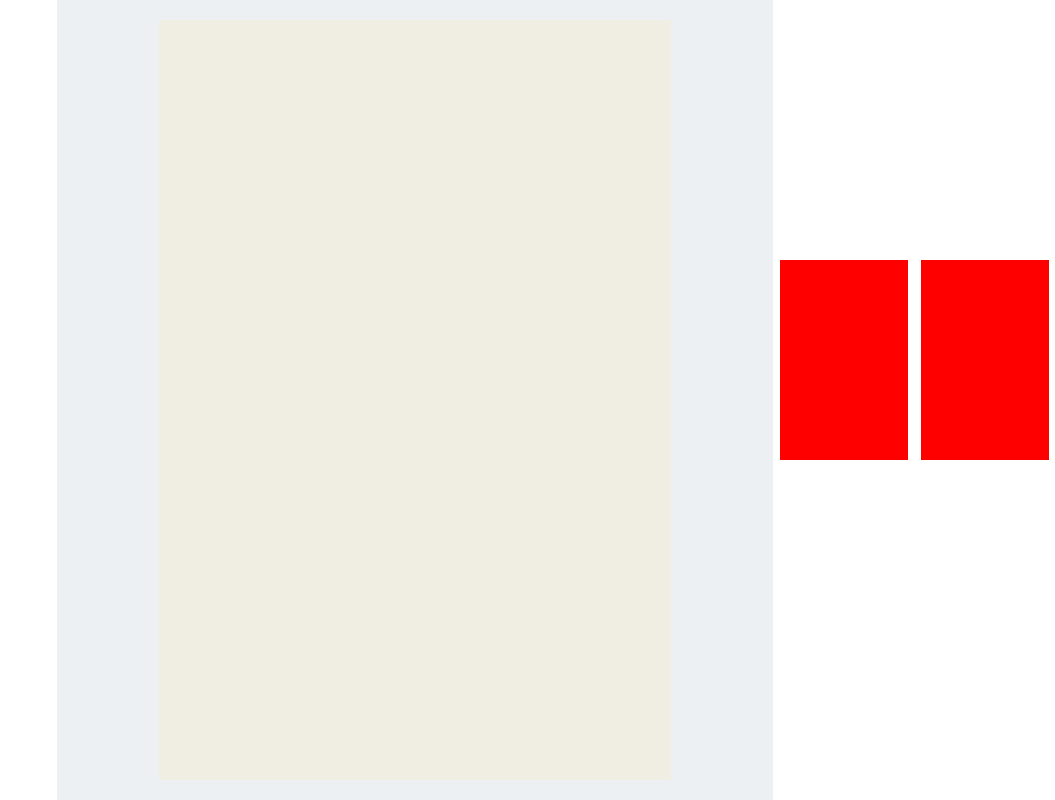
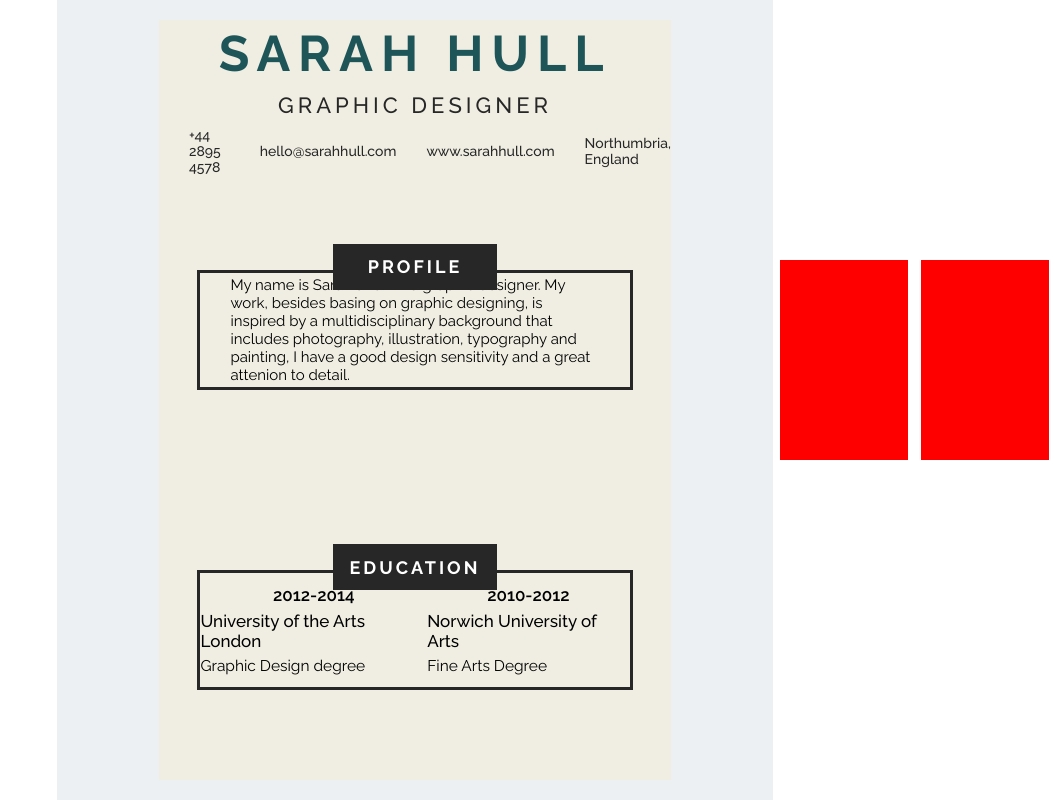
Before and after one commit to CodingMaven1/ProResume, a React (Create React App) app: page / in a window 1280 px wide. Both pictures are taken after a click on the element 1209 px from the left and 360 px from the top of the page. Shown: the whole page, without its empty margins (225-1280 px from the left). Built offline with nearby package versions, Linux system fonts and the light colour scheme.

Commit message:
Designing the second template

```diff
--- a/src/Containers/PdfViewer/PdfViewer.jsx
+++ b/src/Containers/PdfViewer/PdfViewer.jsx
@@ -15,7 +15,9 @@ class PdfViewer extends React.Component {
                             skills={data.Skills} />
         }
         else if(template === "Euphony"){
-            userTemplate = <Euphony />
+            userTemplate = <Euphony name={data.Name} pos={data.Pos} about={data.About} achievements={data.Achievements}
+                            contact={data.Contact} careerHistory={data.CareerHitsory} education={data.Education}
+                            skills={data.Skills}  />
         }
 
         return(
--- a/src/Containers/PdfViewer/TemplateDummyData.js
+++ b/src/Containers/PdfViewer/TemplateDummyData.js
@@ -20,23 +20,21 @@ const TemplateDummyData = {
         Skills: ["Familiar with, audio, lighting, dressing rooms, scripting, and music production.",'Managing live performances.','Good organization and people skills.'],
     },
 
-    Template2: {
-        Name: 'Naman Agarwal',
-        Pos: 'Stage Manager',
-        About: 'I am a stage manager with knowledge of the dynamics of live entertainment. I ensure that each show I handle runs smoothly from rehearsals to closing night.',
-        Achievements: ['Named "Employee of the Month" 4 times by Lengree Theatrical.','Profiled in the May 2016 issue of Saidai Magazine.','Worked on the Toky Award-winning play, "AIA".'],
+    Euphony: {
+        Name: 'Sarah Hull',
+        Pos: 'Graphic Designer',
+        About: "My name is Sarah and I'm a graphic designer. My work, besides basing on graphic designing, is inspired by a multidisciplinary background that includes photography, illustration, typography and painting, I have a good design sensitivity and a great attenion to detail. ",
         Contact: {
-            Mobile : '(123) 456-7890',
-            Email: 'hello@reallygreatsite.com',
-            Website: 'www.reallygreatsite.com',
-            Address: '123 Anywhere Street, Any City, State, Country 1234',
+            Mobile : '+44 2895 4578',
+            Email: 'hello@sarahhull.com',
+            Website: 'www.sarahhull.com',
+            Address: 'Northumbria, England',
         },
-        CareerHitsory: [['Assistant Stage Manager','Lengree Theatrical | Mar 2016 - present',['Create, maintain, and track all official paper work for the show',
-        'Facilitate and maintain all channels of communication related to the production.']], ['Stage Management Intern','Grimauld Repertory | Sep 2015 - Mar 2016',
-        ['Managed script for all rehearsals and dispensed line notes to actors.','Reset stage after every rehearsal and performance.',]]],
-        Education: [['University of Euanco','Bachelor of Arts in Theater Arts, 2015',['Attended from 2011 to 2015','Graduated Cum Laude',
-        'Public Relations Officer of the Student Government, 2015', "Dean's Lister for SY 2013 to 2014"]],['Dedeuay High School','Batch Valedictorian, Class of 2011',
-        ['GPA of 4.0','Academic Excellence in English, Geometry, Math','Vice President of the Student Council, 2010',"Managing Editor for The Dedeuay Bulletin"]]],
+        CareerHitsory: [['Graphic Designer','NB Studio | 2019-2020',['Designed and developed branding concepts and identities for a range of multinational companies',
+        'Was involved in creating promotional materials for various campaigns']], ['Graphic Designer','Future Deluxe | 2017-2019',
+        ['Designed and developed branding concepts.','Was involved in creating promotional materials for various campaigns']],['Graphic Designer', 'Kin | 2015-2017',
+        ['A Year apprenticeship at the Kin, a research and design studio, as editorial graphic designer.']]],
+        Education: [['University of the Arts London','Graphic Design degree',['2012-2014']],['Norwich University of Arts','Fine Arts Degree',['2010-2012']]],
         Skills: ["Familiar with, audio, lighting, dressing rooms, scripting, and music production.",'Managing live performances.','Good organization and people skills.'],
     }
 
--- a/src/Templates/Euphony/Euphony.jsx
+++ b/src/Templates/Euphony/Euphony.jsx
@@ -3,10 +3,43 @@ import React from "react";
 import './Euphony.scss';
 
 const Euphony = (props) => {
+    let {name,pos,about,contact,careerHistory,education,skills} = props;
     return(
         <div className="Euphony">
-            <div className="Euphony--Header"></div>
-            <div className="Euphony--Body"></div>
+            <div className="Euphony--Header">
+                <h1 className="Euphony--HeaderName">{name}</h1>
+                <h2 className="Euphony--HeaderPos">{pos}</h2>
+                <div className="Euphony--HeaderContact">
+                    <h2 className="Euphony--HeaderContactTitle">{contact.Mobile}</h2>
+                    <h2 className="Euphony--HeaderContactTitle">  {contact.Email}</h2>
+                    <h2 className="Euphony--HeaderContactTitle">  {contact.Website}</h2>
+                    <h2 className="Euphony--HeaderContactTitle"> {contact.Address}</h2>
+                </div>
+            </div>
+            <div className="Euphony--Body">
+                <div className="Euphony--BodyAbout">
+                    <div className="Euphony--BodyTitle">Profile</div>
+                    <p className="Euphony--BodyAboutContent">{about}</p>
+                </div>
+                <div className="Euphony--BodyEducation">
+                    <div className="Euphony--BodyTitle">Education</div>
+                    <div className="Euphony--BodyEducationContainer">
+                    {
+                        education.map((obj,index)=>{
+                            return(
+                                <div className="Euphony--BodyEducationContent">
+                                    <p className="Euphony--BodyEducationContentYear">{obj[2][0]}</p>
+                                    <div className="Euphony--BodyEducationContentCollege">
+                                        <h2 className="Euphony--BodyEducationContentCollegeName">{obj[0]}</h2>
+                                        <h2 className="Euphony--BodyEducationContentCollegeDegree">{obj[1]}</h2>
+                                    </div>
+                                </div>
+                            )
+                        })
+                    }
+                    </div>
+                </div>
+            </div>
         </div>
     )
 }
--- a/src/Templates/Euphony/Euphony.scss
+++ b/src/Templates/Euphony/Euphony.scss
@@ -14,12 +14,113 @@
     font-family: 'Raleway', sans-serif;
 
     .Euphony--Header{
-        height: 25%;
+        height: 21%;
         width: 100%;
+        display: flex;
+        flex-direction: column;
+        justify-content: space-around;
+        align-items: center;
+        color: #272727;
+
+        .Euphony--HeaderName{
+            font-size: 5rem;
+            text-transform: uppercase;
+            letter-spacing: 8px;
+            color: #1e5559;
+        }
+
+        .Euphony--HeaderPos{
+            font-size: 2.2rem;
+            text-transform: uppercase;
+            letter-spacing: 4px;
+            font-weight: 500;
+        }
+
+        .Euphony--HeaderContact{
+            display: flex;
+            align-items: center;
+
+            .Euphony--HeaderContactTitle{
+                font-size: 1.4rem;
+                font-weight: 500;
+                padding-left: 3rem;
+            }
+        }
     }
 
     .Euphony--Body{
-        height: 75%;
+        height: 79%;
         width: 100%;
+        display: flex;
+        flex-direction: column;
+        align-items: center;
+        justify-content: space-around;
+
+        .Euphony--BodyTitle{
+            position: absolute;
+            top: -25%;
+            height: 40%;
+            width: 38%;
+            background-color: #272727;
+            @include flexCenter;
+            font-size: 1.8rem;
+            text-transform: uppercase;
+            color: #fff;
+            font-weight: 700;
+            letter-spacing: 3px;
+        }
+
+        .Euphony--BodyAbout{
+            height: 20%;
+            width: 85%;
+            border: 3px solid #272727;
+            position: relative;
+            @include flexCenter;
+
+            .Euphony--BodyAboutContent{
+                font-size: 1.5rem;
+                padding-left: 3rem;
+                padding-right: 3rem;
+            }
+        }
+
+        .Euphony--BodyEducation{
+            height: 20%;
+            width: 85%;
+            border: 3px solid #272727;
+            position: relative;
+            @include flexCenter;
+
+            .Euphony--BodyEducationContainer{
+                height: 100%;
+                width: 100%;
+                display: flex;
+                align-items: center;
+                justify-content: space-around;
+
+                .Euphony--BodyEducationContent{
+                    display: flex;
+                    align-items: center;
+                    flex-direction: column;
+
+                    .Euphony--BodyEducationContentYear{
+                        font-size: 1.7rem;
+                        font-weight: 600;
+                        padding-bottom: 0.6rem;
+                    }
+
+                    .Euphony--BodyEducationContentCollegeName{
+                        font-size: 1.7rem;
+                        padding-bottom: 0.5rem;
+                        font-weight: 500;
+                    }
+
+                    .Euphony--BodyEducationContentCollegeDegree{
+                        font-size: 1.55rem;
+                        font-weight: 400;
+                    }
+                }
+            }
+        }
     }
 }
```
